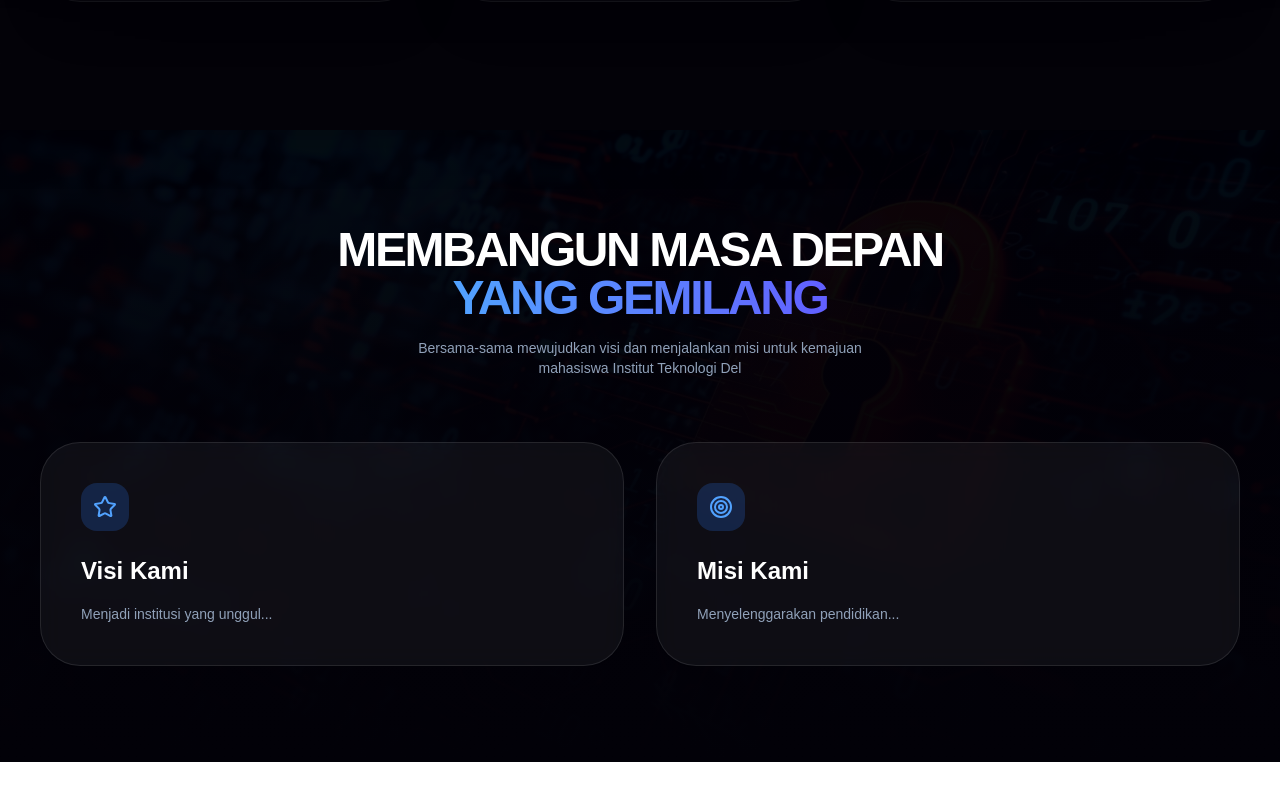
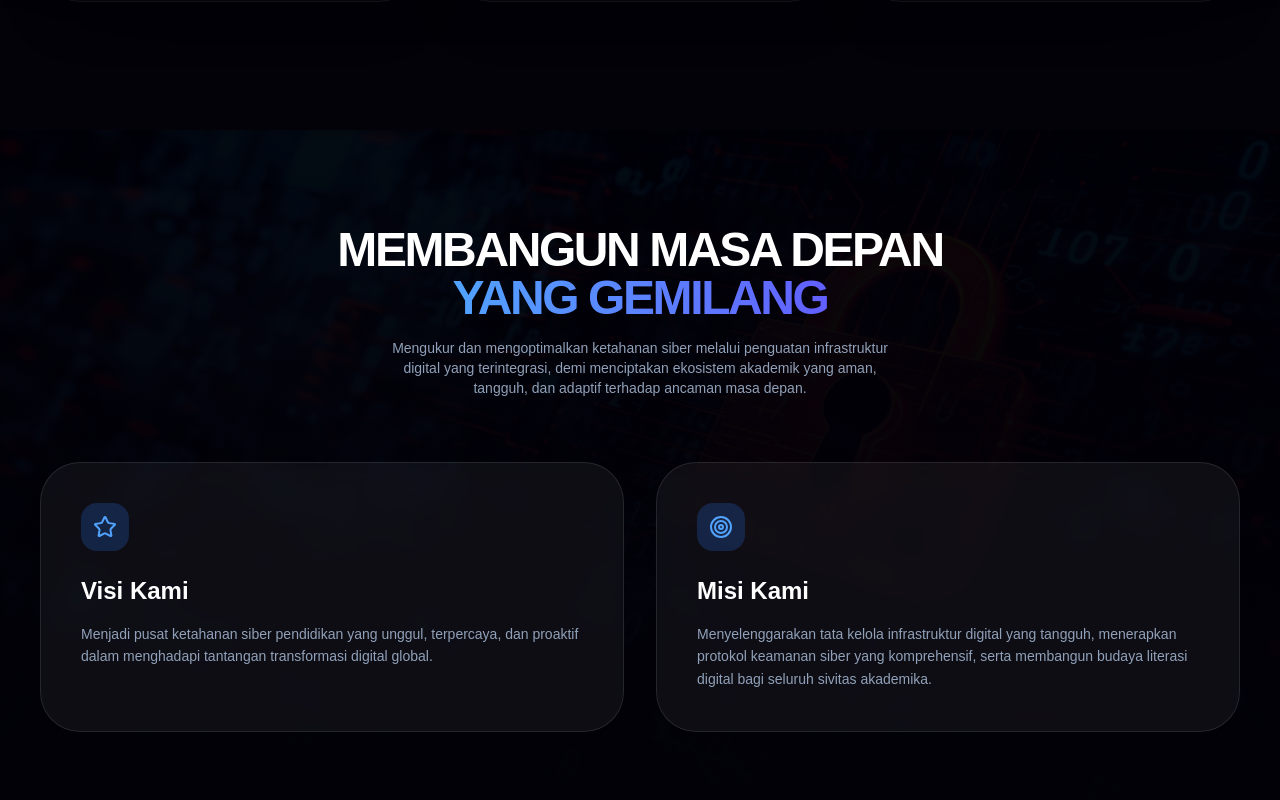
Before and after one commit to Edwinn1711/cyber-backend, a Next.js app: page / in a window 1280 px wide. Shown: the part 1586-2386 px from the top of the page. Before the commit the page ends 2348 px from the top, so only its background shows below. Built offline with nearby package versions, Linux system fonts and the light colour scheme.

Commit message:
docs: perbarui teks visi dan misi dengan narasi cyber readiness

```diff
--- a/app/(loginregister)/page.tsx
+++ b/app/(loginregister)/page.tsx
@@ -155,11 +155,11 @@ const VisiMisiSection = () => (
         <span className="text-transparent bg-clip-text bg-gradient-to-r from-blue-400 to-indigo-500">Yang Gemilang</span>
       </h2>
       <p className="text-slate-400 mb-16 max-w-lg mx-auto text-sm font-medium">
-        Bersama-sama mewujudkan visi dan menjalankan misi untuk kemajuan mahasiswa Institut Teknologi Del
+      Mengukur dan mengoptimalkan ketahanan siber melalui penguatan infrastruktur digital yang terintegrasi, demi menciptakan ekosistem akademik yang aman, tangguh, dan adaptif terhadap ancaman masa depan.
       </p>
 
       <div className="grid grid-cols-1 md:grid-cols-2 gap-8">
-        {[ { icon: Star, title: "Visi Kami", desc: "Menjadi institusi yang unggul..." }, { icon: Target, title: "Misi Kami", desc: "Menyelenggarakan pendidikan..." } ].map((item, i) => (
+        {[ { icon: Star, title: "Visi Kami", desc: "Menjadi pusat ketahanan siber pendidikan yang unggul, terpercaya, dan proaktif dalam menghadapi tantangan transformasi digital global." }, { icon: Target, title: "Misi Kami", desc: "Menyelenggarakan tata kelola infrastruktur digital yang tangguh, menerapkan protokol keamanan siber yang komprehensif, serta membangun budaya literasi digital bagi seluruh sivitas akademika." } ].map((item, i) => (
           <div key={i} className="bg-white/5 backdrop-blur-md border border-white/10 p-10 rounded-[2.5rem] text-left hover:border-blue-500/50 transition-all group">
             <div className="w-12 h-12 bg-blue-500/20 text-blue-400 flex items-center justify-center rounded-2xl mb-6 group-hover:scale-110 transition-transform">
                <item.icon size={24} />
```
